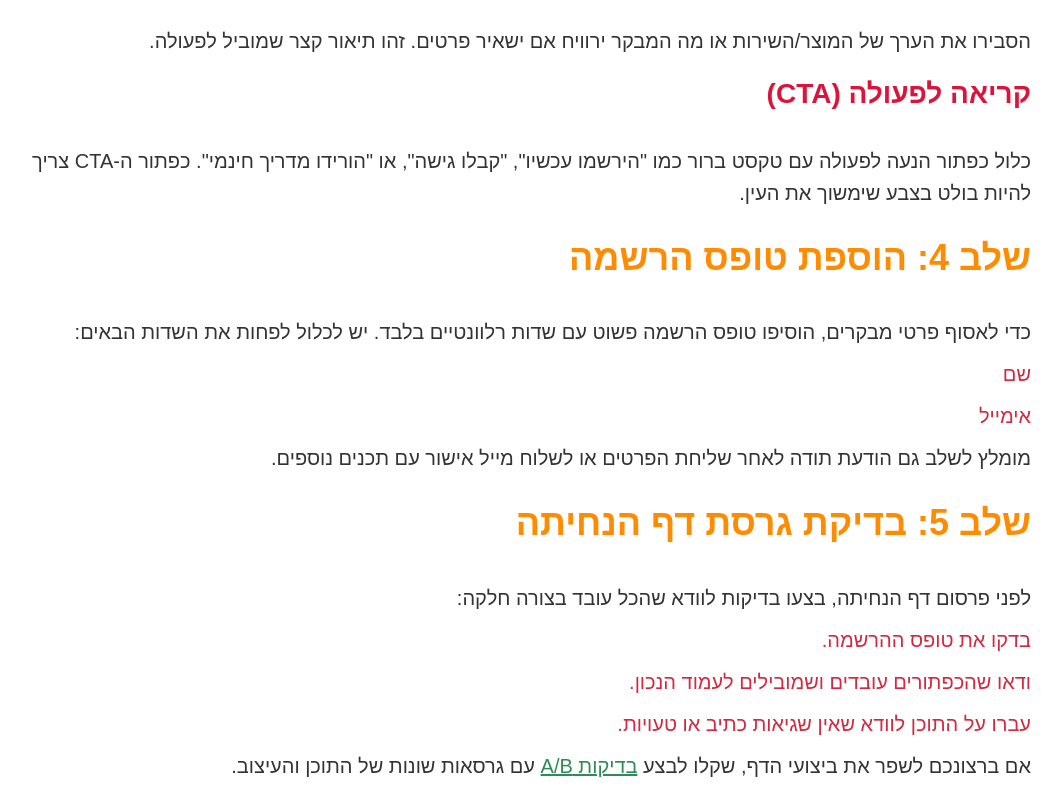
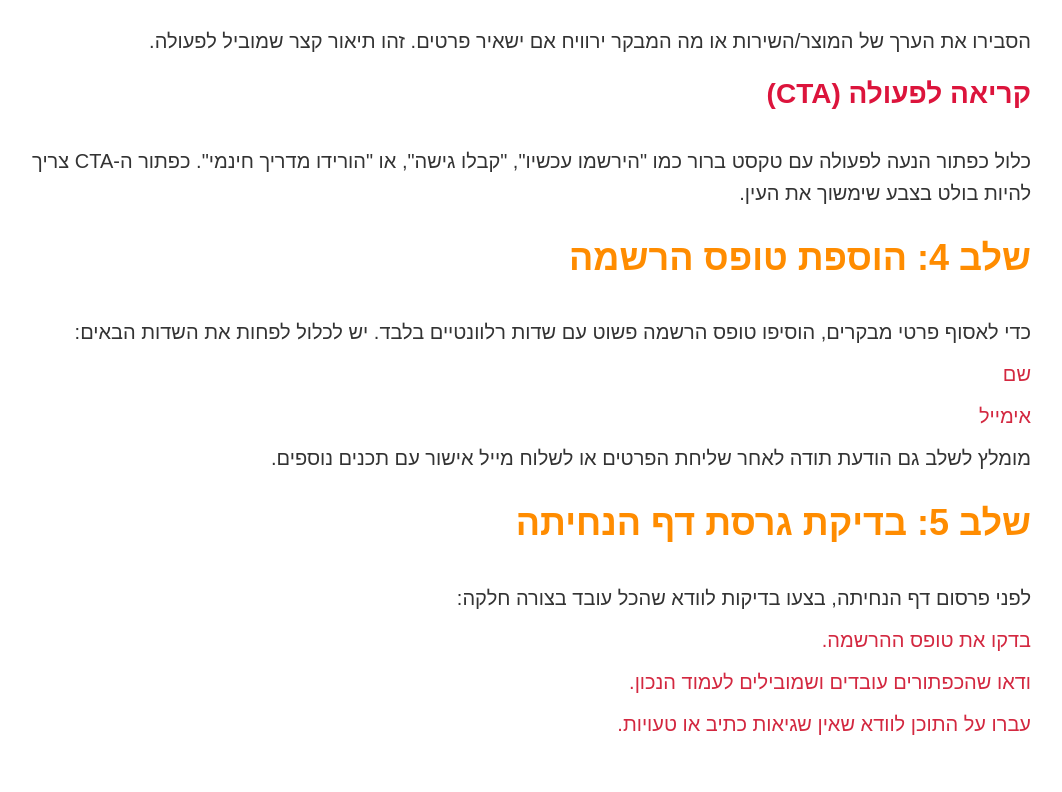
Before and after one commit to automatonmax/homepage, a plain HTML site: page Article/LandingPageArticle.html in a window 1280 px wide. Shown: the part 1426-2218 px from the top of the page, without its empty margins (109-1171 px from the left). Drawn offline with Linux system fonts and the light colour scheme.

Commit message:
Update LandingPageArticle.html

```diff
--- a/Article/LandingPageArticle.html
+++ b/Article/LandingPageArticle.html
@@ -215,8 +215,7 @@ document.addEventListener('click', function(event) {
         <li>עברו על התוכן לוודא שאין שגיאות כתיב או טעויות.</li>
     </ul>
 
-    <p>אם ברצונכם לשפר את ביצועי הדף, שקלו לבצע <a href="https://www.optimizely.com/" target="_blank">בדיקות A/B</a> עם גרסאות שונות של התוכן והעיצוב.</p>
-
+<br/>
 </div>
 </body>
 </html>
```
